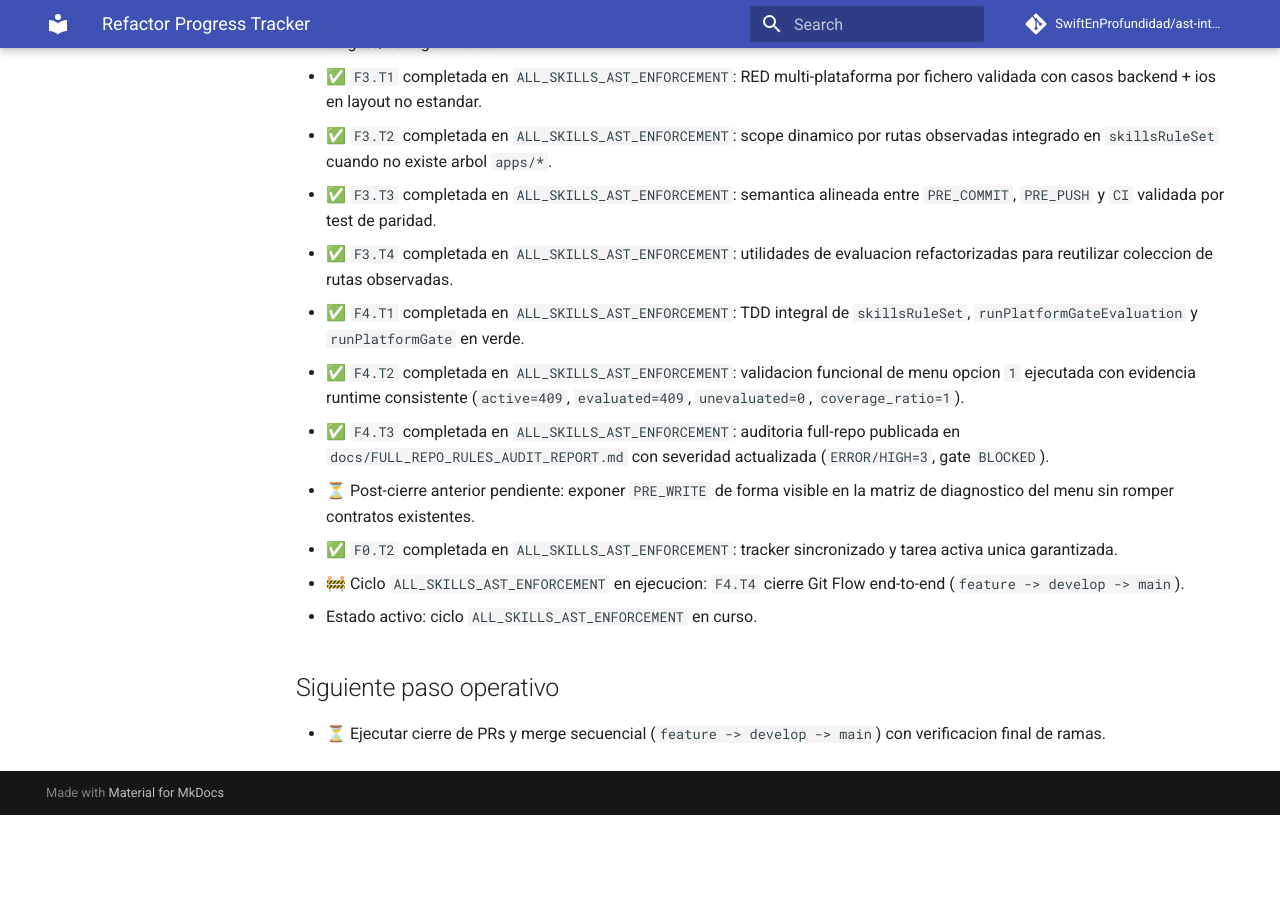
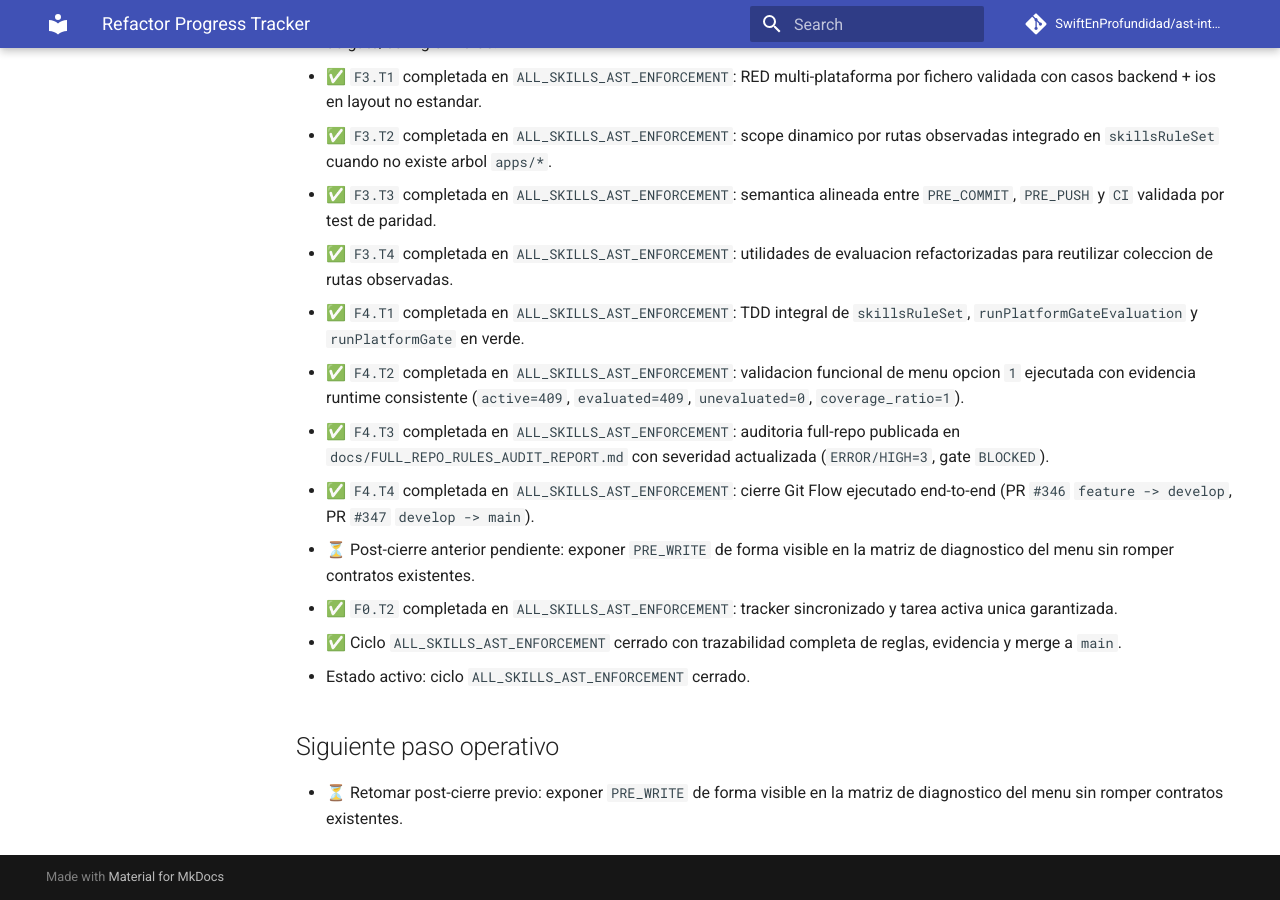
Before and after one commit to SwiftEnProfundidad/ast-intelligence-hooks, an MkDocs documentation site: the page built from docs/REFRACTOR_PROGRESS.md, in a window 1280 px wide and 900 px high, scrolled down 5839 px. Built offline with MkDocs 1.6.1 and Material for MkDocs 9.7.7, drawn with Linux system fonts in a browser that asks for light colours; comment, search, counter and statistics services are not loaded; before the commit the page ends 6654 px from its top, so only the background shows below that.

Commit message:
docs(cycle): close ALL_SKILLS_AST_ENFORCEMENT
Mark F4.T4 as completed, set plan status to CERRADO and record PR traceability (#346/#347).

---
🐈💚 Pumuki Team® - Automated Git Flow

```diff
--- a/docs/REFRACTOR_PROGRESS.md
+++ b/docs/REFRACTOR_PROGRESS.md
@@ -141,10 +141,11 @@ Estado operativo consolidado del repositorio y del ciclo activo.
 - ✅ `F4.T1` completada en `ALL_SKILLS_AST_ENFORCEMENT`: TDD integral de `skillsRuleSet`, `runPlatformGateEvaluation` y `runPlatformGate` en verde.
 - ✅ `F4.T2` completada en `ALL_SKILLS_AST_ENFORCEMENT`: validacion funcional de menu opcion `1` ejecutada con evidencia runtime consistente (`active=409`, `evaluated=409`, `unevaluated=0`, `coverage_ratio=1`).
 - ✅ `F4.T3` completada en `ALL_SKILLS_AST_ENFORCEMENT`: auditoria full-repo publicada en `docs/FULL_REPO_RULES_AUDIT_REPORT.md` con severidad actualizada (`ERROR/HIGH=3`, gate `BLOCKED`).
+- ✅ `F4.T4` completada en `ALL_SKILLS_AST_ENFORCEMENT`: cierre Git Flow ejecutado end-to-end (PR `#346` `feature -> develop`, PR `#347` `develop -> main`).
 - ⏳ Post-cierre anterior pendiente: exponer `PRE_WRITE` de forma visible en la matriz de diagnostico del menu sin romper contratos existentes.
 - ✅ `F0.T2` completada en `ALL_SKILLS_AST_ENFORCEMENT`: tracker sincronizado y tarea activa unica garantizada.
-- 🚧 Ciclo `ALL_SKILLS_AST_ENFORCEMENT` en ejecucion: `F4.T4` cierre Git Flow end-to-end (`feature -> develop -> main`).
-- Estado activo: ciclo `ALL_SKILLS_AST_ENFORCEMENT` en curso.
+- ✅ Ciclo `ALL_SKILLS_AST_ENFORCEMENT` cerrado con trazabilidad completa de reglas, evidencia y merge a `main`.
+- Estado activo: ciclo `ALL_SKILLS_AST_ENFORCEMENT` cerrado.
 
 ## Siguiente paso operativo
-- ⏳ Ejecutar cierre de PRs y merge secuencial (`feature -> develop -> main`) con verificacion final de ramas.
+- ⏳ Retomar post-cierre previo: exponer `PRE_WRITE` de forma visible en la matriz de diagnostico del menu sin romper contratos existentes.
```
Also changed, not shown: docs/ALL_SKILLS_AST_ENFORCEMENT_CYCLE.md (+6 -2 lines).
